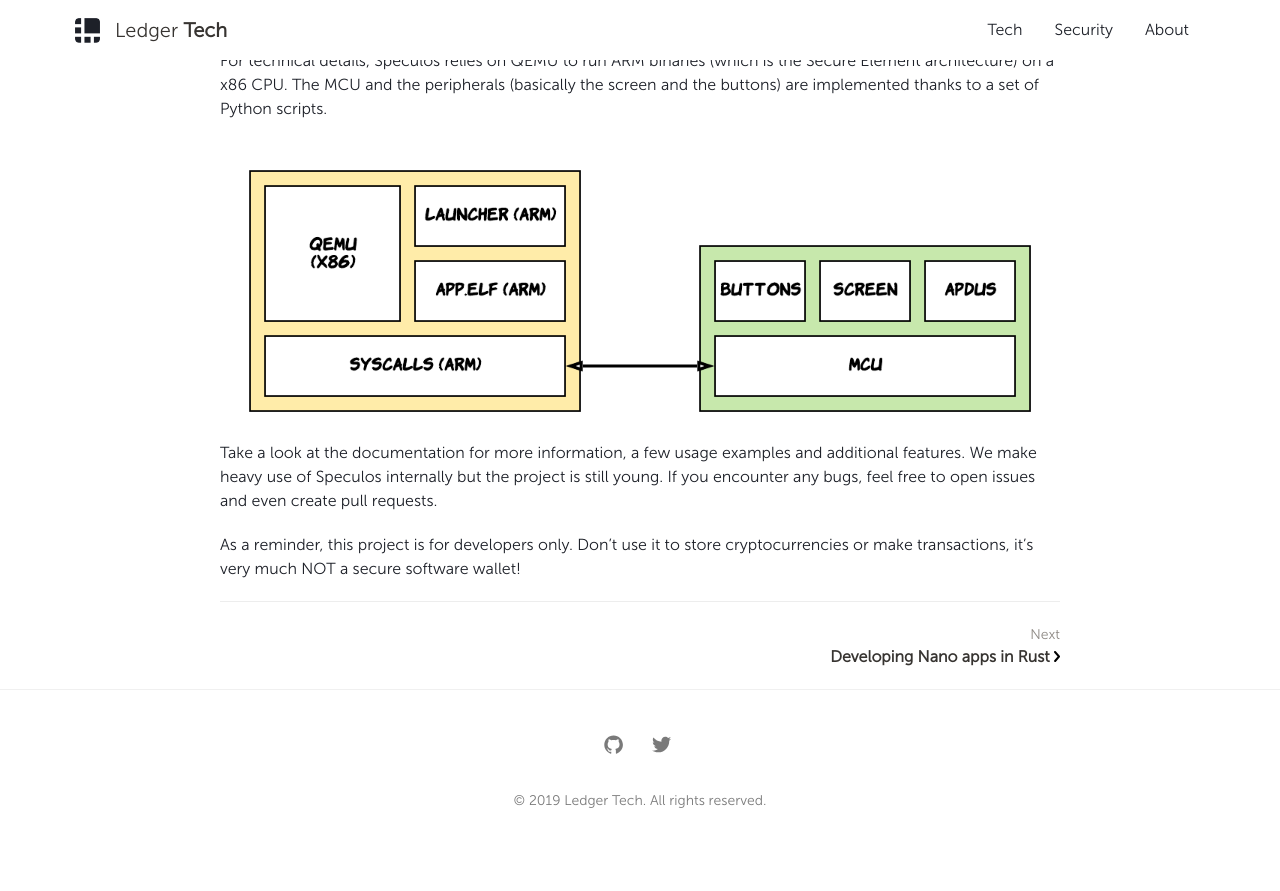
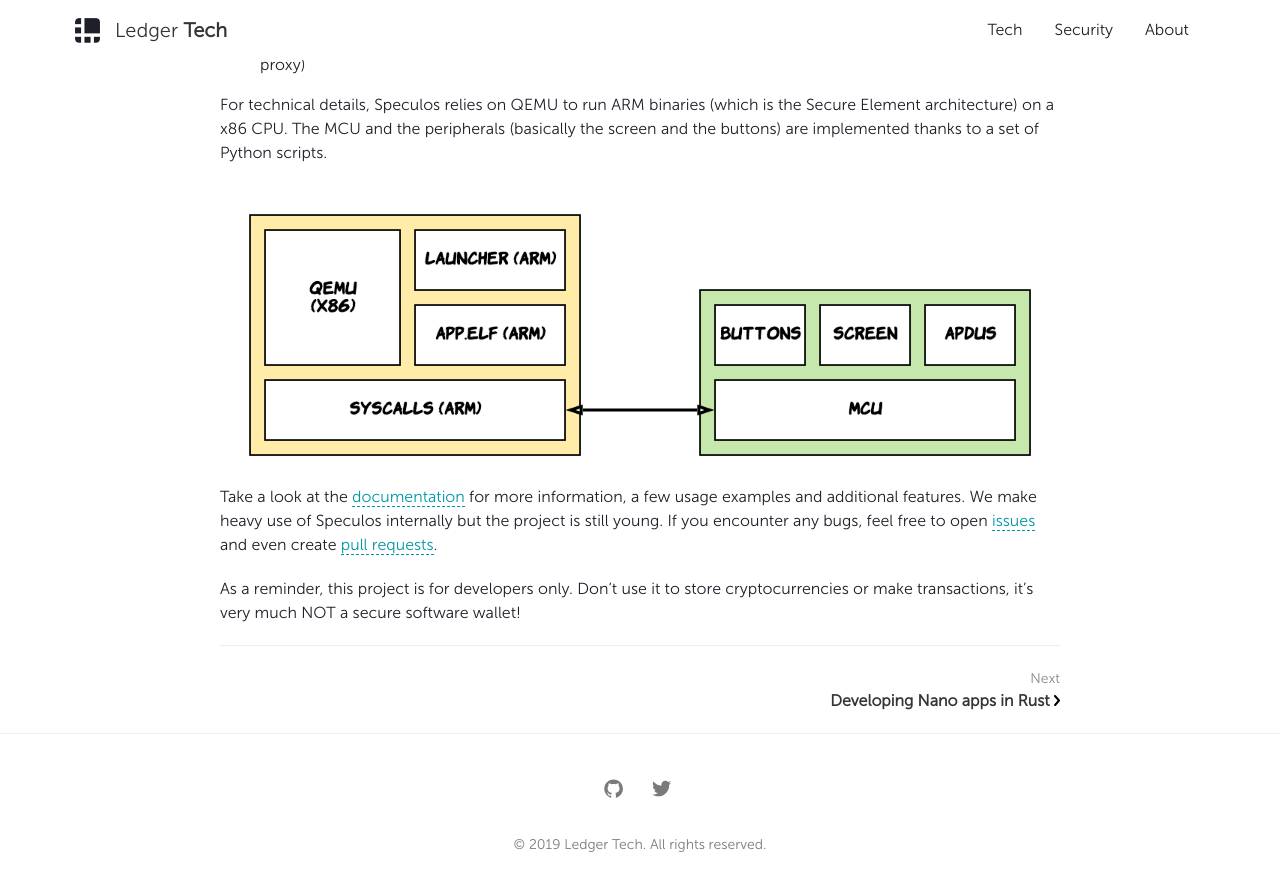
Before and after one commit to jean-laurent-g/LedgerHQ.github.io, a Jekyll site: the page built from _posts/2019-11-13-speculos.md, in a window 1280 px wide and 900 px high, scrolled down 2158 px. Shown: the top 891 px of the window. Built offline with Jekyll 4.4.1, drawn with Linux system fonts in a browser that asks for light colours; our own code applies the rules of GitHub Pages for plain Markdown files; before the commit the page ends 3014 px from its top, so only the background shows below that; part of the change alters nothing that is shown.

Commit message:
Speculos article

```diff
--- a/_posts/2019-11-13-speculos.md
+++ b/_posts/2019-11-13-speculos.md
@@ -37,7 +37,7 @@ Here are a few usage examples worth a thousand words:
 <center>
 <img src="/assets/speculos/speculos_blue.png" >
 </center>
-
+<br/>
 
 ## Limitations
 
@@ -53,6 +53,6 @@ For technical details, Speculos relies on QEMU to run ARM binaries (which is the
 <img src="/assets/speculos/speculos_archi.png" >
 </center>
 
-Take a look at the documentation for more information, a few usage examples and additional features. We make heavy use of Speculos internally but the project is still young. If you encounter any bugs, feel free to open issues and even create pull requests.
+Take a look at the [documentation](https://github.com/LedgerHQ/speculos/blob/master/doc/) for more information, a few usage examples and additional features. We make heavy use of Speculos internally but the project is still young. If you encounter any bugs, feel free to open [issues](https://github.com/LedgerHQ/speculos/issues) and even create [pull requests](https://github.com/LedgerHQ/speculos/pulls).
 
 As a reminder, this project is for developers only. Don’t use it to store cryptocurrencies or make transactions, it’s very much NOT a secure software wallet!
```
